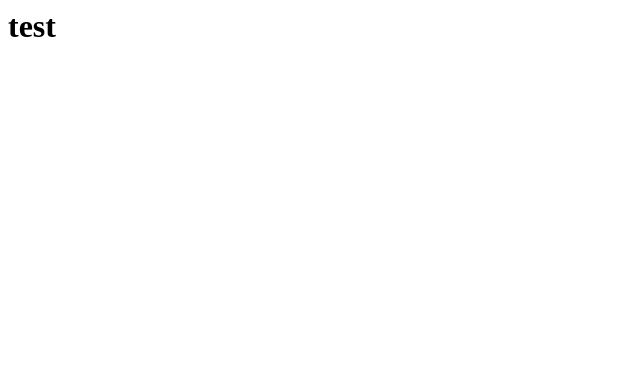
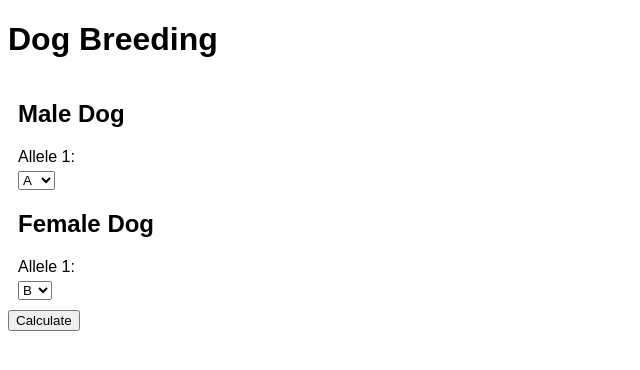
Before and after one commit to cornylemon/jubilant-octo-memory, a plain HTML site: page index.html in a window 1280 px wide. Shown: the whole page, without its empty margins (0-640 px from the left). Drawn offline with Linux system fonts and the light colour scheme.

Commit message:
Update index.html

```diff
--- a/index.html
+++ b/index.html
@@ -1 +1,98 @@
-<h1>test</h1>
+<!DOCTYPE html>
+<html>
+<head>
+  <style>
+    body {
+      font-family: Arial, sans-serif;
+    }
+
+    label {
+      display: block;
+      margin-bottom: 5px;
+    }
+
+    input[type="submit"] {
+      margin-top: 10px;
+    }
+
+    #input-container {
+      display: flex;
+      flex-wrap: wrap;
+    }
+
+    #input-container > div {
+      flex: 1 1 50%;
+      padding: 0 10px;
+    }
+
+    #result {
+      margin-top: 20px;
+      font-weight: bold;
+    }
+  </style>
+</head>
+<body>
+  <h1>Dog Breeding</h1>
+
+  <div id="input-container">
+    <div>
+      <h2>Male Dog</h2>
+      <label for="male-allele1">Allele 1:</label>
+      <select id="male-allele1">
+        <option value="A">A</option>
+        <option value="az">az</option>
+      </select>
+    </div>
+
+    <div>
+      <h2>Female Dog</h2>
+      <label for="female-allele1">Allele 1:</label>
+      <select id="female-allele1">
+        <option value="B">B</option>
+        <option value="b">b</option>
+        <option value="bt">bt</option>
+      </select>
+    </div>
+  </div>
+
+  <input type="submit" value="Calculate" onclick="calculateOffspringGenotypes()">
+
+  <div id="result"></div>
+
+  <script>
+    function calculateOffspringGenotypes() {
+      var maleAllele1 = document.getElementById("male-allele1").value;
+      var femaleAllele1 = document.getElementById("female-allele1").value;
+
+      var offspringGenotypes = [];
+      var offspringProbabilities = [];
+
+      // Possible offspring genotypes
+      var genotypes = [
+        maleAllele1 + femaleAllele1,
+        maleAllele1 + "b",
+        maleAllele1 + "bt",
+        "az" + femaleAllele1,
+        "azb",
+        "azbt",
+        maleAllele1 + "B",
+        "az" + "B"
+      ];
+
+      // Calculate probability for each genotype
+      var probability = 1 / genotypes.length;
+      for (var i = 0; i < genotypes.length; i++) {
+        offspringGenotypes.push(genotypes[i]);
+        offspringProbabilities.push(probability);
+      }
+
+      var resultElement = document.getElementById("result");
+      resultElement.innerHTML = "<h3>Possible Offspring Genotypes:</h3>";
+
+      for (var j = 0; j < offspringGenotypes.length; j++) {
+        resultElement.innerHTML += offspringGenotypes[j] + " (Probability: " + offspringProbabilities[j].toFixed(2) + ")<br>";
+      }
+    }
+  </script>
+</body>
+</html>
```
